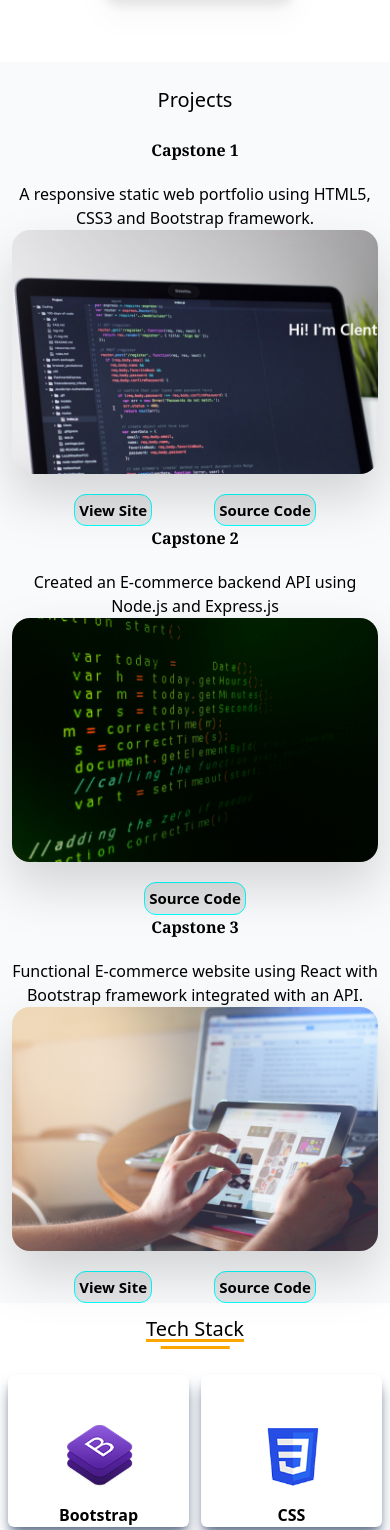
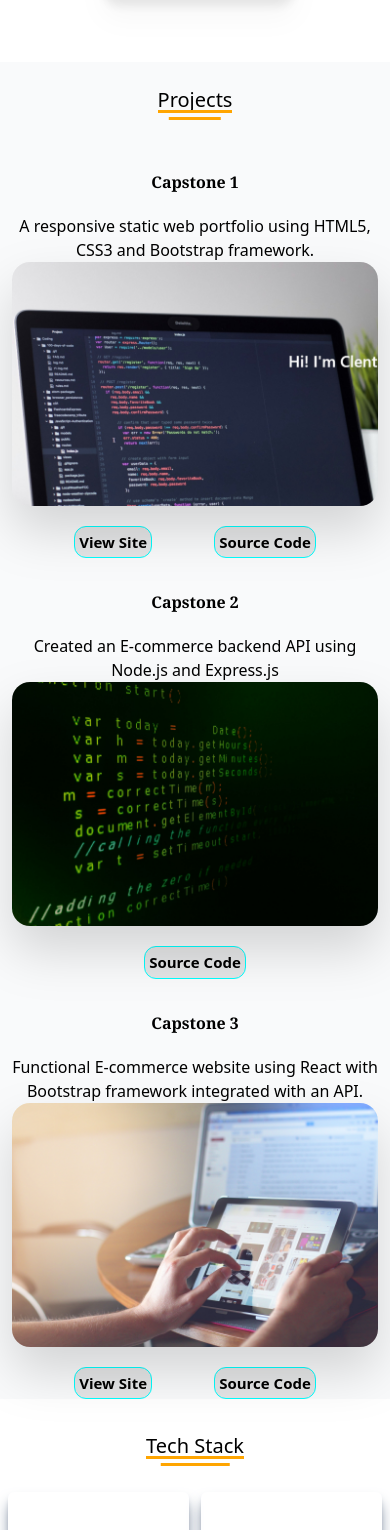
Before and after one commit to clentbacatan/portfolio, a React (Create React App) app: page /#/about in a window 390 px wide. Before the commit this address led to /#/about. Shown: the part 1678-3208 px from the top of the page. Built offline with nearby package versions, Linux system fonts and the light colour scheme.

Commit message:
updated the code

```diff
--- a/src/components/pages/Projects.js
+++ b/src/components/pages/Projects.js
@@ -10,23 +10,23 @@ const Projects = () => {
   return (
       <section>
         <div className='bg-gray-50 md:-mt-9 mt-16 md:h-full w-auto'>
-            <h1 className='project-title lg:text-4xl text-xl mb-6 font-medium text-center lg:mt-24 md:mb-8 pt-6'><span className='relative'>Projects</span></h1>
+            <h1 className='title lg:text-4xl text-xl mb-6 font-medium text-center lg:mt-24 md:mb-8 pt-6'><span className='relative'>Projects</span></h1>
           <div className='flex-container flex flex-col content-around mx-3'>
             <div className='grid-container md:grid md:grid-cols-3 md:gap-7 md:p-16'>
-              <div className=''>
+              <div className='prj-1'>
                     <ProjectCard project={projectData[0]}/>
                   <div className="parent-prj-btn flex flex-row justify-evenly mt-5">
                       <button className="site-btn"><a href={projectData[0].site}>View Site</a></button>
                       <button className="code-btn"><a href={projectData[0].code}>Source Code</a></button>
                   </div>
                 </div>
-                <div className=''>
+                <div className='project-2'>
                     <ProjectCard project={projectData[1]}/>
                   <div className="parent-prj-btn flex flex-row justify-evenly mt-5">
                       <button className="code-btn"><a href={projectData[1].code}>Source Code</a></button>
                   </div>
                 </div>
-                <div className=''>
+                <div className='project-3'>
                     <ProjectCard project={projectData[2]}/>
                   <div className="parent-prj-btn flex flex-row justify-evenly mt-5">
                       <button className="site-btn"><a href={projectData[2].site}>View Site</a></button>
--- a/src/index.css
+++ b/src/index.css
@@ -347,4 +347,18 @@ section .title span::after{
     }
 }
 
+
+@media only screen and (min-width: 320px) and (max-width: 768px) {
+
+    .prj-1,
+    .project-2,
+    .project-3 {
+        margin-top: 32px;
+    }
+    #tools {
+        margin-top: 33px;
+    }
+
+}
+
 /* ============ Media Queries ends here ============== */
```
